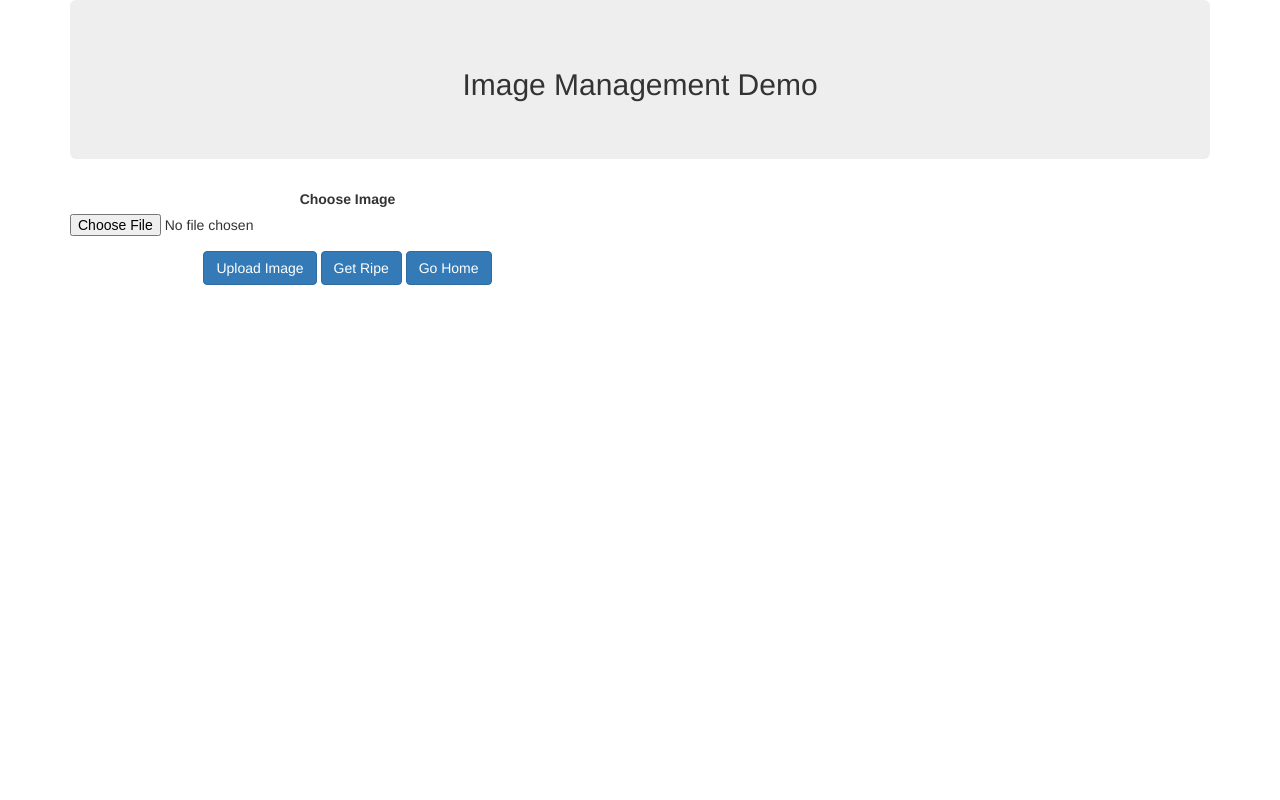
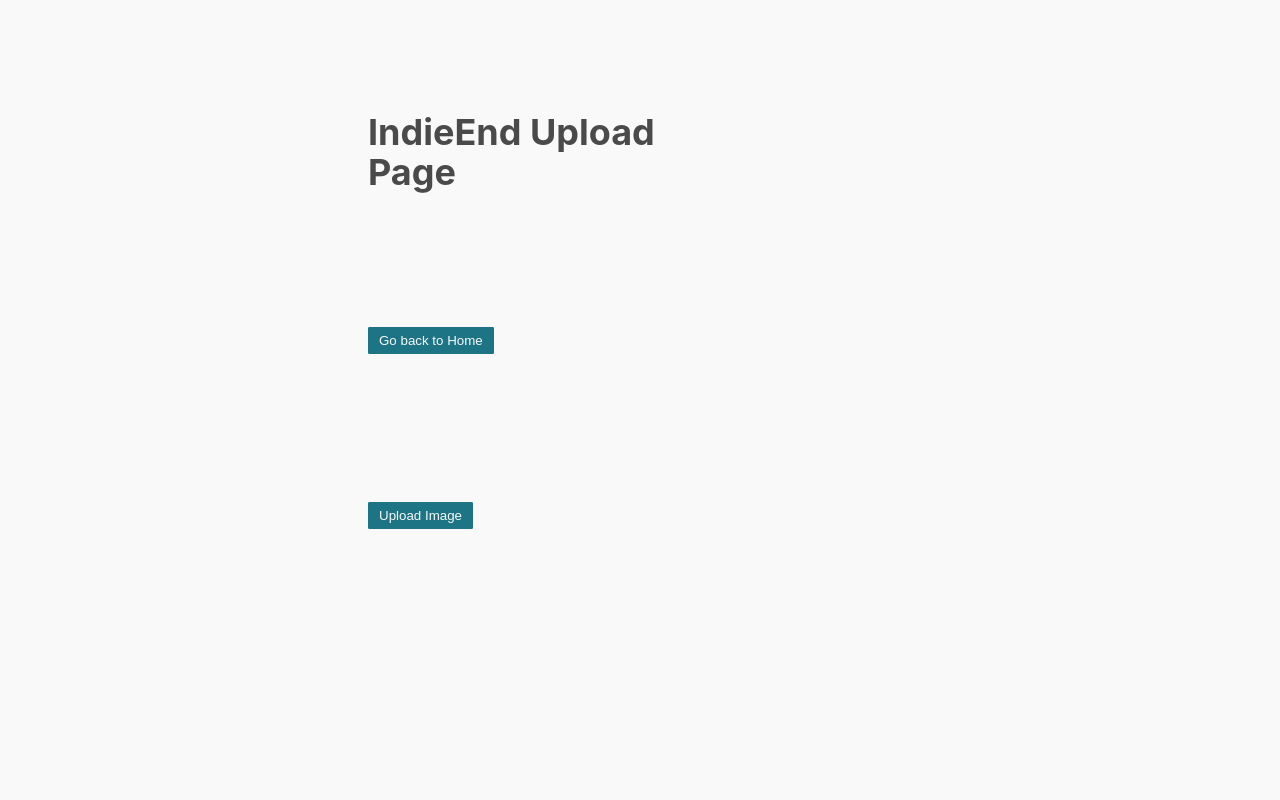
Before and after one commit to sarbend/BasilLeafRipenessDiseaseDetection, a Python web app: template flask/templates/upload.html in a window 1280 px wide. Run offline with Jinja, Linux system fonts and the light colour scheme; the template is opened without the code that fills it, so the values that code supplies are empty; some libraries are stand-ins or nearby versions.

Commit message:
Style changes

```diff
--- /dev/null
+++ b/flask/static/styles/sakura.css
@@ -0,0 +1,265 @@
+/* Sakura.css v1.3.1
+ * ================
+ * Minimal css theme.
+ * Project: https://github.com/oxalorg/sakura/
+ */
+/* Body */
+html {
+    font-size: 62.5%;
+    font-family: -apple-system, BlinkMacSystemFont, "Segoe UI", Roboto, "Helvetica Neue", Arial, "Noto Sans", sans-serif;
+}
+
+body {
+    font-size: 1.8rem;
+    line-height: 1.618;
+    max-width: 38em;
+    margin: auto;
+    color: #4a4a4a;
+    background-color: #f9f9f9;
+    padding: 13px;
+}
+
+@media (max-width: 684px) {
+    body {
+        font-size: 1.53rem;
+    }
+}
+
+@media (max-width: 382px) {
+    body {
+        font-size: 1.35rem;
+    }
+}
+
+h1,
+h2,
+h3,
+h4,
+h5,
+h6 {
+    line-height: 1.1;
+    font-family: -apple-system, BlinkMacSystemFont, "Segoe UI", Roboto, "Helvetica Neue", Arial, "Noto Sans", sans-serif;
+    font-weight: 700;
+    margin-top: 3rem;
+    margin-bottom: 1.5rem;
+    overflow-wrap: break-word;
+    word-wrap: break-word;
+    -ms-word-break: break-all;
+    word-break: break-word;
+}
+
+h1 {
+    font-size: 2.35em;
+}
+
+h2 {
+    font-size: 2.00em;
+}
+
+h3 {
+    font-size: 1.75em;
+}
+
+h4 {
+    font-size: 1.5em;
+}
+
+h5 {
+    font-size: 1.25em;
+}
+
+h6 {
+    font-size: 1em;
+}
+
+p {
+    margin-top: 0px;
+    margin-bottom: 2.5rem;
+}
+
+small,
+sub,
+sup {
+    font-size: 75%;
+}
+
+hr {
+    border-color: #1d7484;
+}
+
+a {
+    text-decoration: none;
+    color: #1d7484;
+}
+
+a:hover {
+    color: #982c61;
+    border-bottom: 2px solid #4a4a4a;
+}
+
+a:visited {
+    color: #144f5a;
+}
+
+ul {
+    padding-left: 1.4em;
+    margin-top: 0px;
+    margin-bottom: 2.5rem;
+}
+
+li {
+    margin-bottom: 0.4em;
+}
+
+blockquote {
+    margin-left: 0px;
+    margin-right: 0px;
+    padding-left: 1em;
+    padding-top: 0.8em;
+    padding-bottom: 0.8em;
+    padding-right: 0.8em;
+    border-left: 5px solid #1d7484;
+    margin-bottom: 2.5rem;
+    background-color: #f1f1f1;
+}
+
+blockquote p {
+    margin-bottom: 0;
+}
+
+img,
+video {
+    height: auto;
+    max-width: 100%;
+    margin-top: 0px;
+    margin-bottom: 2.5rem;
+}
+
+/* Pre and Code */
+pre {
+    background-color: #f1f1f1;
+    display: block;
+    padding: 1em;
+    overflow-x: auto;
+    margin-top: 0px;
+    margin-bottom: 2.5rem;
+    font-size: 0.9em;
+}
+
+code {
+    font-size: 0.9em;
+    padding: 0 0.5em;
+    background-color: #f1f1f1;
+    white-space: pre-wrap;
+}
+
+pre>code {
+    padding: 0;
+    background-color: transparent;
+    white-space: pre;
+    font-size: 1em;
+}
+
+/* Tables */
+table {
+    text-align: justify;
+    width: 100%;
+    border-collapse: collapse;
+}
+
+td,
+th {
+    padding: 0.5em;
+    border-bottom: 1px solid #f1f1f1;
+}
+
+/* Buttons, forms and input */
+input,
+textarea {
+    border: 1px solid #4a4a4a;
+}
+
+input:focus,
+textarea:focus {
+    border: 1px solid #1d7484;
+}
+
+textarea {
+    width: 100%;
+}
+
+.button,
+button,
+input[type="submit"],
+input[type="reset"],
+input[type="button"] {
+    display: inline-block;
+    padding: 5px 10px;
+    text-align: center;
+    text-decoration: none;
+    white-space: nowrap;
+    background-color: #1d7484;
+    color: #f9f9f9;
+    border-radius: 1px;
+    border: 1px solid #1d7484;
+    cursor: pointer;
+    box-sizing: border-box;
+}
+
+.button[disabled],
+button[disabled],
+input[type="submit"][disabled],
+input[type="reset"][disabled],
+input[type="button"][disabled] {
+    cursor: default;
+    opacity: .5;
+}
+
+.button:focus:enabled,
+.button:hover:enabled,
+button:focus:enabled,
+button:hover:enabled,
+input[type="submit"]:focus:enabled,
+input[type="submit"]:hover:enabled,
+input[type="reset"]:focus:enabled,
+input[type="reset"]:hover:enabled,
+input[type="button"]:focus:enabled,
+input[type="button"]:hover:enabled {
+    background-color: #982c61;
+    border-color: #982c61;
+    color: #f9f9f9;
+    outline: 0;
+}
+
+textarea,
+select,
+input {
+    color: #4a4a4a;
+    padding: 6px 10px;
+    /* The 6px vertically centers text on FF, ignored by Webkit */
+    margin-bottom: 10px;
+    background-color: #f1f1f1;
+    border: 1px solid #f1f1f1;
+    border-radius: 4px;
+    box-shadow: none;
+    box-sizing: border-box;
+}
+
+textarea:focus,
+select:focus,
+input:focus {
+    border: 1px solid #1d7484;
+    outline: 0;
+}
+
+input[type="checkbox"]:focus {
+    outline: 1px dotted #1d7484;
+}
+
+label,
+legend,
+fieldset {
+    display: block;
+    margin-bottom: .5rem;
+    font-weight: 600;
+}
--- a/flask/templates/upload.html
+++ b/flask/templates/upload.html
@@ -1,32 +1,30 @@
-{% extends "bootstrap/base.html" %} {% block content %}
-<div class="container">
-    <div class="row justify-content-center">
-        <div class="col-lg-12">
-            <div class="jumbotron text-center p-4">
-                <h2>Image Management Demo</h2>
+<html>
+    <head>
+        <link rel="stylesheet" type="text/css" href="{{ url_for('static',filename='styles/sakura.css') }}" />
+        <style>
+            div.container {
+                width: 300px;
+                padding: 50px;
+                margin: 20px;
+            }
+        </style>
+    </head>
+    <body>
+        <div>
+            <div class="container">
+                <h2>IndieEnd Upload Page</h2>
+            </div>
+            <div class="container">
+                <form action="{{ url_for('index')}}">
+                    <input type="submit" value="Go back to Home" />
+                </form>
+            </div>
+            <div class="container">
+                <button type="submit">
+                    Upload Image
+                </button>
             </div>
         </div>
-        <div class="col-lg-6 text-center">
-            {% with messages = get_flashed_messages(with_categories=true) %} {% if
-            messages %} {% for category, message in messages %}
-            <div class="alert alert-{{ category }}" role="alert">{{ message }}</div>
-            {% endfor %} {% endif %} {% endwith %}
-            <form method="POST" enctype="multipart/form-data">
-                <div class="form-group">
-                    <label for="image">Choose Image</label>
-                    <input type="file" class="form-control-file" id="image" name="image" accept="image/*" required />
-                </div>
-                <div class="text-center">
-                    <button type="submit" class="btn btn-primary m-3">
-                        Upload Image
-                    </button>
-                    <button type="button" class="btn btn-primary m-3">
-                        Get Ripe
-                    </button>
-                    <a href="{{ url_for('index') }}" class="btn btn-primary m-3">Go Home</a>
-                </div>
-            </form>
-        </div>
-    </div>
-</div>
-{% endblock %}
+    </body>
+
+</html>
```
Also changed, not shown: flask/app.py (+10 -16 lines), flask/templates/gallery.html (+48 -17 lines), flask/templates/index.html (+27 -17 lines).
